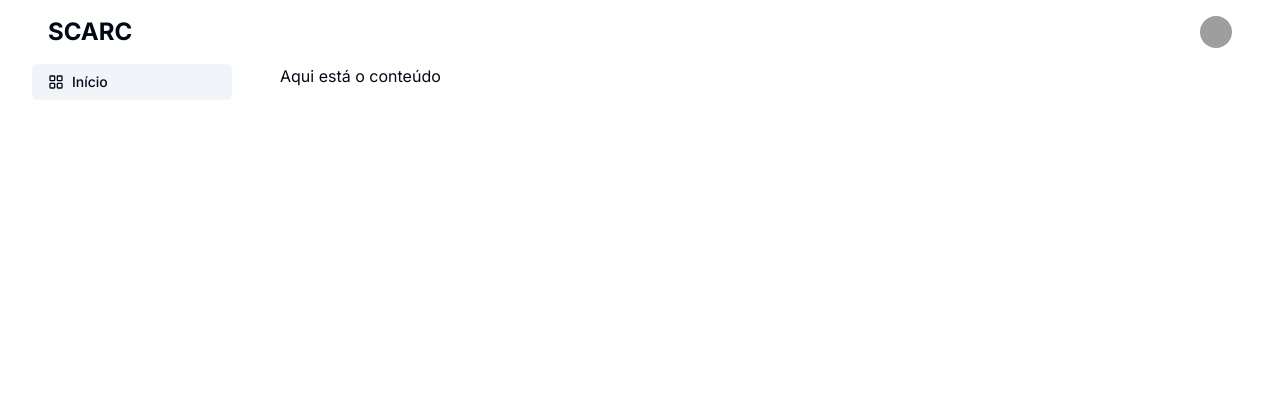
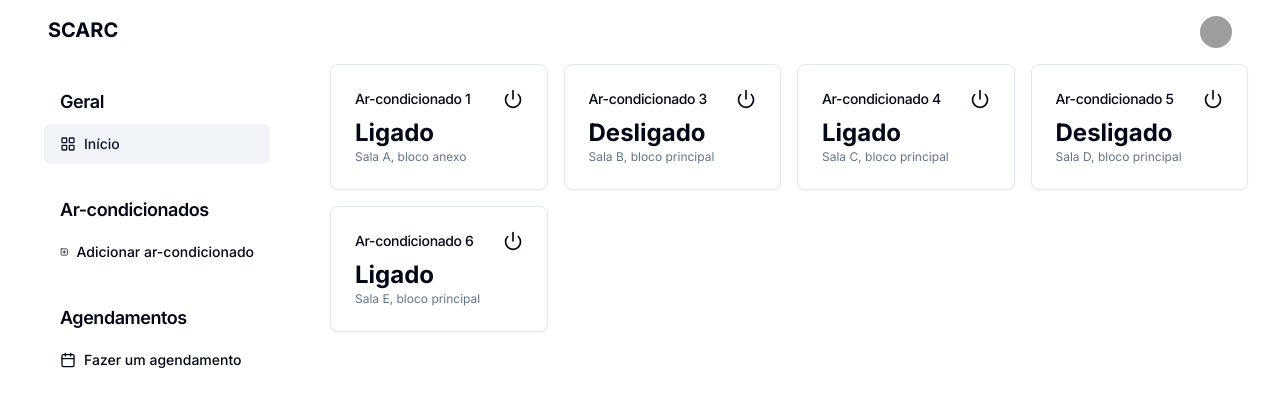
Before and after one commit to ruangustavo/scarc-front, a Next.js app: page / in a window 1280 px wide. Shown: the top 406 px of the page. Built offline with nearby package versions, Linux system fonts and the light colour scheme; grey boxes are pictures that could not be loaded.

Commit message:
feat: add air-conditioner card component

```diff
--- a/package.json
+++ b/package.json
@@ -10,6 +10,7 @@
   },
   "dependencies": {
     "@radix-ui/react-avatar": "^1.0.4",
+    "@radix-ui/react-scroll-area": "^1.0.5",
     "@radix-ui/react-slot": "^1.0.2",
     "class-variance-authority": "^0.7.0",
     "clsx": "^2.0.0",
--- a/src/app/page.tsx
+++ b/src/app/page.tsx
@@ -1,24 +1,53 @@
+import AirConditionerCard from '@/components/ar-conditioner-card'
 import { SidebarNav } from '@/components/sidebar-nav'
-import { LayoutGrid } from 'lucide-react'
 
-const sidebarNavItems = [
+const airConditioners = [
   {
-    icon: <LayoutGrid width={16} height={16} />,
-    title: 'Início',
-    href: '/',
+    id: 1,
+    name: 'Ar-condicionado 1',
+    isToggled: true,
+    location: 'Sala A, bloco anexo',
+  },
+  {
+    id: 2,
+    name: 'Ar-condicionado 3',
+    isToggled: false,
+    location: 'Sala B, bloco principal',
+  },
+  {
+    id: 3,
+    name: 'Ar-condicionado 4',
+    isToggled: true,
+    location: 'Sala C, bloco principal',
+  },
+  {
+    id: 4,
+    name: 'Ar-condicionado 5',
+    isToggled: false,
+    location: 'Sala D, bloco principal',
+  },
+  {
+    id: 5,
+    name: 'Ar-condicionado 6',
+    isToggled: true,
+    location: 'Sala E, bloco principal',
   },
 ]
 
 export default function Home() {
   return (
-    <div className="flex-1 grid grid-cols-[200px_1fr] gap-12">
+    <div className="flex-1 grid md:grid-cols-[250px_1fr] md:gap-12">
       <div className="hidden md:block">
         <aside>
-          <SidebarNav items={sidebarNavItems} />
+          <SidebarNav />
         </aside>
       </div>
       <main>
-        <p>Aqui está o conteúdo</p>
+        <div className="grid gap-4 md:grid-cols-2 lg:grid-cols-4">
+          {airConditioners.map((airConditioner) => (
+            <AirConditionerCard key={airConditioner.id} {...airConditioner} />
+          ))}
+        </div>
       </main>
     </div>
   )
--- /dev/null
+++ b/src/components/ar-conditioner-card.tsx
@@ -0,0 +1,29 @@
+import { Card, CardContent, CardHeader, CardTitle } from '@/components/ui/card'
+import { PowerIcon } from 'lucide-react'
+
+interface AirConditionerProps {
+  name: string
+  isToggled: boolean
+  location: string
+}
+
+export default function AirConditionerCard({
+  name,
+  isToggled,
+  location,
+}: AirConditionerProps) {
+  return (
+    <Card>
+      <CardHeader className="flex flex-row items-center justify-between space-y-0 pb-2">
+        <CardTitle className="text-sm font-medium">{name}</CardTitle>
+        <PowerIcon width={20} height={20} />
+      </CardHeader>
+      <CardContent>
+        <div className="text-2xl font-bold">
+          {isToggled ? 'Ligado' : 'Desligado'}
+        </div>
+        <p className="text-xs text-muted-foreground">{location}</p>
+      </CardContent>
+    </Card>
+  )
+}
--- a/src/components/header.tsx
+++ b/src/components/header.tsx
@@ -3,7 +3,7 @@ import { Avatar, AvatarFallback, AvatarImage } from './ui/avatar'
 export default function Header() {
   return (
     <header className="p-4 flex justify-between">
-      <h1 className="text-2xl font-bold">SCARC</h1>
+      <h1 className="font-bold text-xl">SCARC</h1>
       <Avatar>
         <AvatarImage src="https://github.com/ruangustavo.png" />
         <AvatarFallback>RG</AvatarFallback>
--- a/src/components/sidebar-nav.tsx
+++ b/src/components/sidebar-nav.tsx
@@ -1,49 +1,48 @@
-'use client'
+import { cn } from '@/lib/utils'
 
-import Link from 'next/link'
-import { usePathname } from 'next/navigation'
+import { Calendar, LayoutGrid, PlusSquare } from 'lucide-react'
+import { Button } from './ui/button'
 
-import { cn } from '@/lib/utils'
-import { buttonVariants } from './ui/button'
+type SidebarProps = React.HTMLAttributes<HTMLDivElement>
 
-interface SidebarNavProps extends React.HTMLAttributes<HTMLElement> {
-  items: {
-    href: string
-    title: string
-    icon?: React.ReactNode
-  }[]
-}
-
-export function SidebarNav({ className, items, ...props }: SidebarNavProps) {
-  const pathname = usePathname()
-
+export function SidebarNav({ className }: SidebarProps) {
   return (
-    <nav
-      className={cn(
-        'flex space-x-2 lg:flex-col lg:space-x-0 lg:space-y-1',
-        className,
-      )}
-      {...props}
-    >
-      {items.map((item) => (
-        <Link
-          key={item.href}
-          href={item.href}
-          className={cn(
-            buttonVariants({ variant: 'ghost' }),
-            pathname === item.href ? 'bg-muted' : 'bg-transparent',
-            'justify-start',
-            'hover:bg-muted',
-            'flex',
-            'gap-2',
-            'items-center',
-            'flex-1',
-          )}
-        >
-          {item.icon}
-          {item.title}
-        </Link>
-      ))}
-    </nav>
+    <div className={cn('pb-12', className)}>
+      <div className="space-y-4 py-4">
+        <div className="px-3 py-2">
+          <h2 className="mb-2 px-4 text-lg font-semibold tracking-tight">
+            Geral
+          </h2>
+          <div className="space-y-1">
+            <Button variant="secondary" className="w-full justify-start">
+              <LayoutGrid className="mr-2 h-4 w-4" />
+              Início
+            </Button>
+          </div>
+        </div>
+        <div className="px-3 py-2">
+          <h2 className="mb-2 px-4 text-lg font-semibold tracking-tight">
+            Ar-condicionados
+          </h2>
+          <div className="space-y-1">
+            <Button variant="ghost" className="w-full justify-start">
+              <PlusSquare className="mr-2 h-4 w-4" />
+              Adicionar ar-condicionado
+            </Button>
+          </div>
+        </div>
+        <div className="px-3 py-2">
+          <h2 className="mb-2 px-4 text-lg font-semibold tracking-tight">
+            Agendamentos
+          </h2>
+          <div className="space-y-1">
+            <Button variant="ghost" className="w-full justify-start">
+              <Calendar className="mr-2 h-4 w-4" />
+              Fazer um agendamento
+            </Button>
+          </div>
+        </div>
+      </div>
+    </div>
   )
 }
--- /dev/null
+++ b/src/components/ui/card.tsx
@@ -0,0 +1,79 @@
+import * as React from "react"
+
+import { cn } from "@/lib/utils"
+
+const Card = React.forwardRef<
+  HTMLDivElement,
+  React.HTMLAttributes<HTMLDivElement>
+>(({ className, ...props }, ref) => (
+  <div
+    ref={ref}
+    className={cn(
+      "rounded-lg border bg-card text-card-foreground shadow-sm",
+      className
+    )}
+    {...props}
+  />
+))
+Card.displayName = "Card"
+
+const CardHeader = React.forwardRef<
+  HTMLDivElement,
+  React.HTMLAttributes<HTMLDivElement>
+>(({ className, ...props }, ref) => (
+  <div
+    ref={ref}
+    className={cn("flex flex-col space-y-1.5 p-6", className)}
+    {...props}
+  />
+))
+CardHeader.displayName = "CardHeader"
+
+const CardTitle = React.forwardRef<
+  HTMLParagraphElement,
+  React.HTMLAttributes<HTMLHeadingElement>
+>(({ className, ...props }, ref) => (
+  <h3
+    ref={ref}
+    className={cn(
+      "text-2xl font-semibold leading-none tracking-tight",
+      className
+    )}
+    {...props}
+  />
+))
+CardTitle.displayName = "CardTitle"
+
+const CardDescription = React.forwardRef<
+  HTMLParagraphElement,
+  React.HTMLAttributes<HTMLParagraphElement>
+>(({ className, ...props }, ref) => (
+  <p
+    ref={ref}
+    className={cn("text-sm text-muted-foreground", className)}
+    {...props}
+  />
+))
+CardDescription.displayName = "CardDescription"
+
+const CardContent = React.forwardRef<
+  HTMLDivElement,
+  React.HTMLAttributes<HTMLDivElement>
+>(({ className, ...props }, ref) => (
+  <div ref={ref} className={cn("p-6 pt-0", className)} {...props} />
+))
+CardContent.displayName = "CardContent"
+
+const CardFooter = React.forwardRef<
+  HTMLDivElement,
+  React.HTMLAttributes<HTMLDivElement>
+>(({ className, ...props }, ref) => (
+  <div
+    ref={ref}
+    className={cn("flex items-center p-6 pt-0", className)}
+    {...props}
+  />
+))
+CardFooter.displayName = "CardFooter"
+
+export { Card, CardHeader, CardFooter, CardTitle, CardDescription, CardContent }
--- /dev/null
+++ b/src/components/ui/scroll-area.tsx
@@ -0,0 +1,48 @@
+"use client"
+
+import * as React from "react"
+import * as ScrollAreaPrimitive from "@radix-ui/react-scroll-area"
+
+import { cn } from "@/lib/utils"
+
+const ScrollArea = React.forwardRef<
+  React.ElementRef<typeof ScrollAreaPrimitive.Root>,
+  React.ComponentPropsWithoutRef<typeof ScrollAreaPrimitive.Root>
+>(({ className, children, ...props }, ref) => (
+  <ScrollAreaPrimitive.Root
+    ref={ref}
+    className={cn("relative overflow-hidden", className)}
+    {...props}
+  >
+    <ScrollAreaPrimitive.Viewport className="h-full w-full rounded-[inherit]">
+      {children}
+    </ScrollAreaPrimitive.Viewport>
+    <ScrollBar />
+    <ScrollAreaPrimitive.Corner />
+  </ScrollAreaPrimitive.Root>
+))
+ScrollArea.displayName = ScrollAreaPrimitive.Root.displayName
+
+const ScrollBar = React.forwardRef<
+  React.ElementRef<typeof ScrollAreaPrimitive.ScrollAreaScrollbar>,
+  React.ComponentPropsWithoutRef<typeof ScrollAreaPrimitive.ScrollAreaScrollbar>
+>(({ className, orientation = "vertical", ...props }, ref) => (
+  <ScrollAreaPrimitive.ScrollAreaScrollbar
+    ref={ref}
+    orientation={orientation}
+    className={cn(
+      "flex touch-none select-none transition-colors",
+      orientation === "vertical" &&
+        "h-full w-2.5 border-l border-l-transparent p-[1px]",
+      orientation === "horizontal" &&
+        "h-2.5 flex-col border-t border-t-transparent p-[1px]",
+      className
+    )}
+    {...props}
+  >
+    <ScrollAreaPrimitive.ScrollAreaThumb className="relative flex-1 rounded-full bg-border" />
+  </ScrollAreaPrimitive.ScrollAreaScrollbar>
+))
+ScrollBar.displayName = ScrollAreaPrimitive.ScrollAreaScrollbar.displayName
+
+export { ScrollArea, ScrollBar }
```
Also changed, not shown: 1 other file (tests, documents, lock files or other folders).
